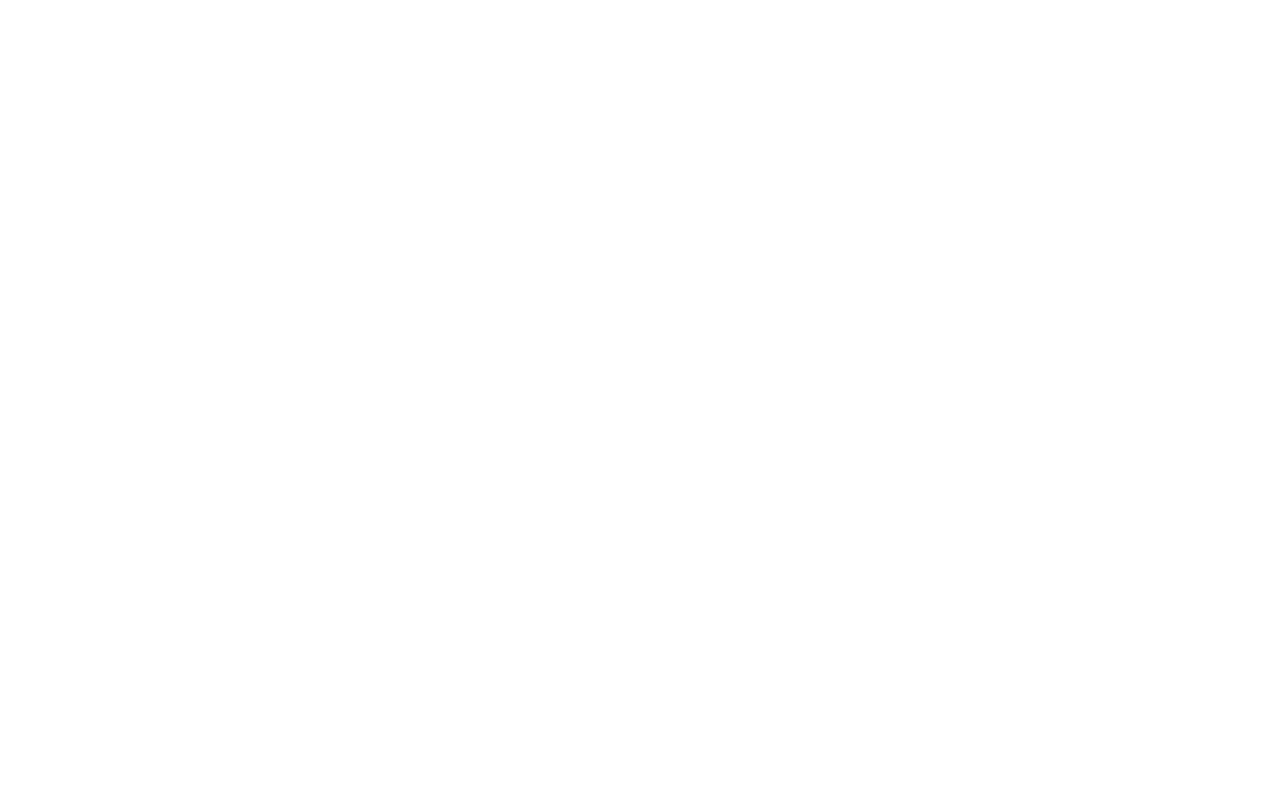
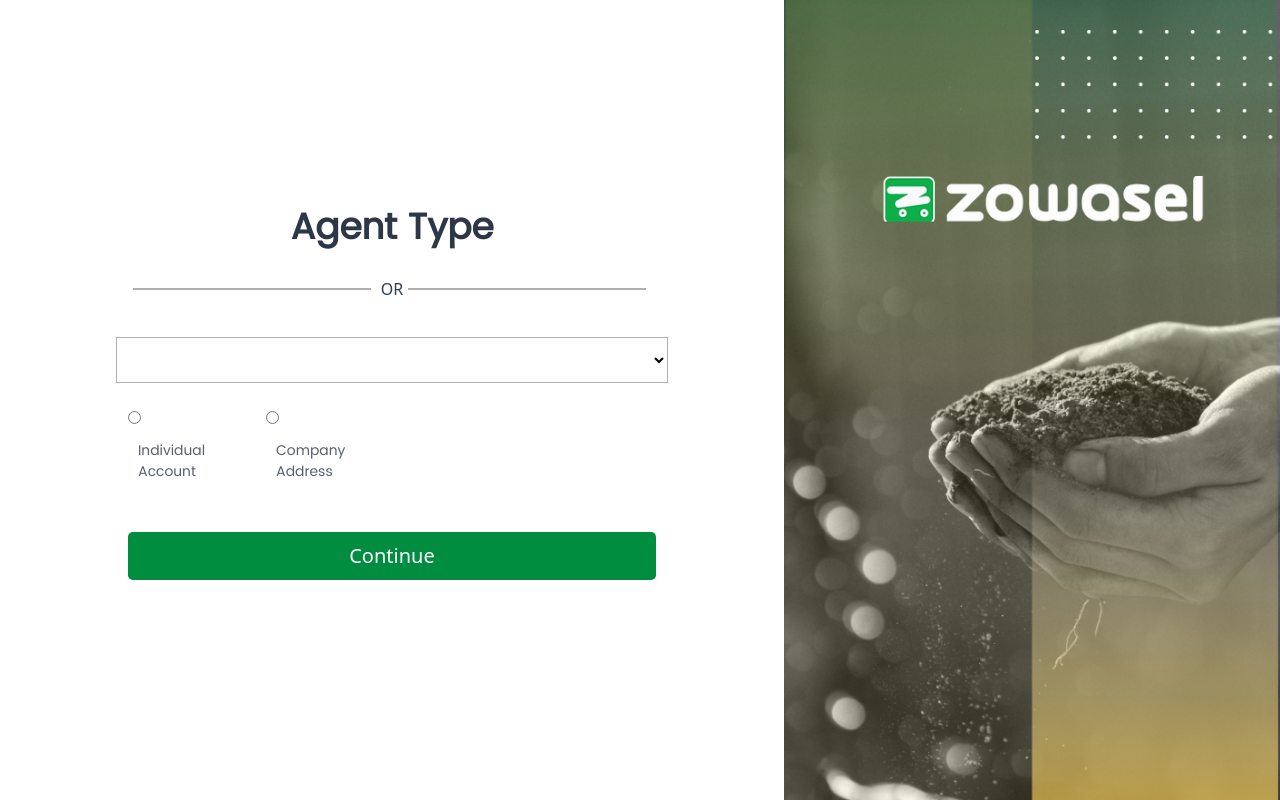
Before and after one commit to Zowaselinc/zowaselglobaluser, a Vue app: page /agent-type in a window 1280 px wide. Before the commit this address had no page. Built offline with nearby package versions, Linux system fonts and the light colour scheme.

Commit message:
completed agent-type

```diff
--- /dev/null
+++ b/src/pages/auth/AgentType.vue
@@ -0,0 +1,89 @@
+<template>
+    <AuthSharedLayout>
+    <div class="big-container">
+        <img class="mobile-logo" src="@/assets/images/logos/zowasel-logo.png" alt="">
+        <div class="left-content">
+        <h1 class="text-center">Agent Type</h1>
+
+        <div class="lines">
+            <div class="line"></div>
+            <p>OR</p>
+            <div class="line"></div>
+        </div>
+         <form>
+
+
+
+
+            <div class="form-group">
+                <div class="row">
+                    <select name="" placeholder="Select Agent Type" id="">
+                        <option value=""></option>
+                    </select>
+
+
+                </div>
+                <div class="row radios-container">
+                    <div class="col-3 radios">
+                        <input type="radio" name="account-type">
+                        <label for="">Individual Account</label>
+                    </div>
+                    <div class="col-3 radios">
+                        <input type="radio" name="account-type">
+                        <label for="">Company Address</label>
+                    </div>
+
+                </div>
+            </div>
+
+
+
+
+            <div class="form-group">
+                <button  type="button" class="btn green-btn btn-lg btn-block">Continue</button>
+            </div>
+
+        </form>
+
+        </div>
+        <div class="right-content">
+                <img   class="background-img"  src="@/assets/images/backgrounds/partner-background2.png" alt="">
+            <img class="logo" src="@/assets/images/logos/zowasel-logo.png" alt="">
+        </div>
+    </div>
+    </AuthSharedLayout>
+</template>
+
+<script>
+    import AuthSharedLayout from "@/layouts/shared/AuthSharedLayout.vue";
+    export default {
+        name:'AgentType',
+        components: {
+            AuthSharedLayout
+        },
+
+    }
+</script>
+
+<style lang="scss" scoped>
+    @import "@/assets/scss/main.scss";
+
+    .left-content{
+        display: flex;
+        flex-direction: column;
+        padding: 0px 10%;
+        justify-content: center;
+    }
+     .radios-container{
+        margin-top: 20px;
+        margin-bottom: 50px;
+    }
+    .radios label{
+        margin-left: 10px;
+    }
+
+    select{
+        background-color: white;
+    }
+
+</style>
--- a/src/pages/auth/CheckEmail.vue
+++ b/src/pages/auth/CheckEmail.vue
@@ -24,8 +24,8 @@
 
         </div>
         <div class="right-content">
-            <img class="background-img" src="@/assets/images/backgrounds/right-side.png" alt="">
-            <img class="logo" src="@/assets/images/logos/zowasel-logo.png" alt="">
+            <img src="@/assets/images/backgrounds/right-side.png" alt="">
+
         </div>
     </div>
     </AuthSharedLayout>
@@ -51,7 +51,7 @@
     .left-content{
         width: 65%;
         height: 100%;
-        padding: 10% 15% 0% 15%;
+        padding: 10% 12% 0% 12%;
 
         box-sizing: border-box;
     }
@@ -81,10 +81,11 @@
 
     .right-content{
         width: 35%;
-        height: 100%;
+        height: 100vh;
     }
     .right-content img{
         width: 100%;
         height: 100%;
     }
+
 </style>
--- a/src/pages/auth/CompanyDetails.vue
+++ b/src/pages/auth/CompanyDetails.vue
@@ -77,7 +77,7 @@
 <script>
 import AuthSharedLayout from "@/layouts/shared/AuthSharedLayout.vue";
     export default {
-        name:'MerchantCompanyDetails',
+        name:'CompanyDetails',
         components: {
             AuthSharedLayout
         },
--- a/src/pages/auth/CreatePassword.vue
+++ b/src/pages/auth/CreatePassword.vue
@@ -68,7 +68,7 @@
 <script>
 import AuthSharedLayout from "@/layouts/shared/AuthSharedLayout.vue";
     export default {
-        name:'MerchantCreatePassword',
+        name:'CreatePassword',
         components: {
             AuthSharedLayout
         },
--- a/src/pages/auth/ForgotPassword.vue
+++ b/src/pages/auth/ForgotPassword.vue
@@ -49,7 +49,7 @@
     .left-content{
         width: 65%;
         height: 100%;
-        padding: 10% 15% 0% 15%;
+        padding: 10% 12% 0% 12%;
 
         box-sizing: border-box;
     }
@@ -79,7 +79,7 @@
 
     .right-content{
         width: 35%;
-        height: 100%;
+        height: 100vh;
     }
     .right-content img{
         width: 100%;
--- a/src/pages/auth/ResetPassword.vue
+++ b/src/pages/auth/ResetPassword.vue
@@ -92,7 +92,7 @@
 
     .right-content{
         width: 35%;
-        height: 100%;
+        height: 100vh;
     }
     .right-content img{
         width: 100%;
--- a/src/pages/auth/SignUp.vue
+++ b/src/pages/auth/SignUp.vue
@@ -36,11 +36,11 @@
 
                     </div>
                     <div class="row radios-container">
-                        <div class="col-3 radios">
+                        <div class="col radios">
                             <input type="radio" name="account-type">
                             <label for="">Individual Account</label>
                         </div>
-                        <div class="col-3 radios">
+                        <div class="col radios">
                             <input type="radio" name="account-type">
                             <label for="">Company Address</label>
                         </div>
@@ -71,7 +71,7 @@
 <script>
     import AuthSharedLayout from "@/layouts/shared/AuthSharedLayout.vue";
     export default {
-        name:'MerchantSignUp',
+        name:'SignUp',
         components: {
             AuthSharedLayout
         },
--- a/src/pages/auth/VerifyAccount.vue
+++ b/src/pages/auth/VerifyAccount.vue
@@ -68,7 +68,7 @@
 <script>
     import AuthSharedLayout from "@/layouts/shared/AuthSharedLayout.vue";
     export default {
-        name:'MerchantVerifyAccount',
+        name:'VerifyAccount',
         components: {
             AuthSharedLayout
         },
--- a/src/pages/auth/VerifyEmail.vue
+++ b/src/pages/auth/VerifyEmail.vue
@@ -35,7 +35,7 @@
     .left-content{
         width: 65%;
         height: 100%;
-        padding: 15% 15% 0% 15%;
+        padding: 15% 12% 0% 12%;
         box-sizing: border-box;
 
     }
--- a/src/pages/auth/Welcome.vue
+++ b/src/pages/auth/Welcome.vue
@@ -14,7 +14,7 @@
 
 <script>
     export default {
-        name:'MerchantWelcome'
+        name:'Welcome'
     }
 </script>
 
--- a/src/pages/auth/WelcomeBack.vue
+++ b/src/pages/auth/WelcomeBack.vue
@@ -43,7 +43,7 @@
 
         </div>
          <div class="right-content">
-            <img class="background-img" src="@/assets/images/backgrounds/merchant-background2.png" alt="">
+            <img class="background-img" src="@/assets/images/backgrounds/right-side2.png" alt="">
             <img class="logo" src="@/assets/images/logos/zowasel-logo.png" alt="">
         </div>
     </div>
--- a/src/router/index.js
+++ b/src/router/index.js
@@ -11,6 +11,7 @@
 import ResetPassword from "@/pages/auth/ResetPassword.vue";
 import ResetSuccess from "@/pages/auth/ResetSuccess.vue";
 import Navigation from "@/layouts/partials/Navigation.vue";
+import AgentType from "@/pages/auth/AgentType.vue";
 
 
 
@@ -80,6 +81,11 @@
         path: "/navigation",
         name:"Navigation",
         component:Navigation,
+    },
+    {
+        path: "/agent-type",
+        name:"AgentType",
+        component:AgentType,
     }
 
 ];
```
Also changed, not shown: 1 other file (tests, documents, lock files or other folders).
